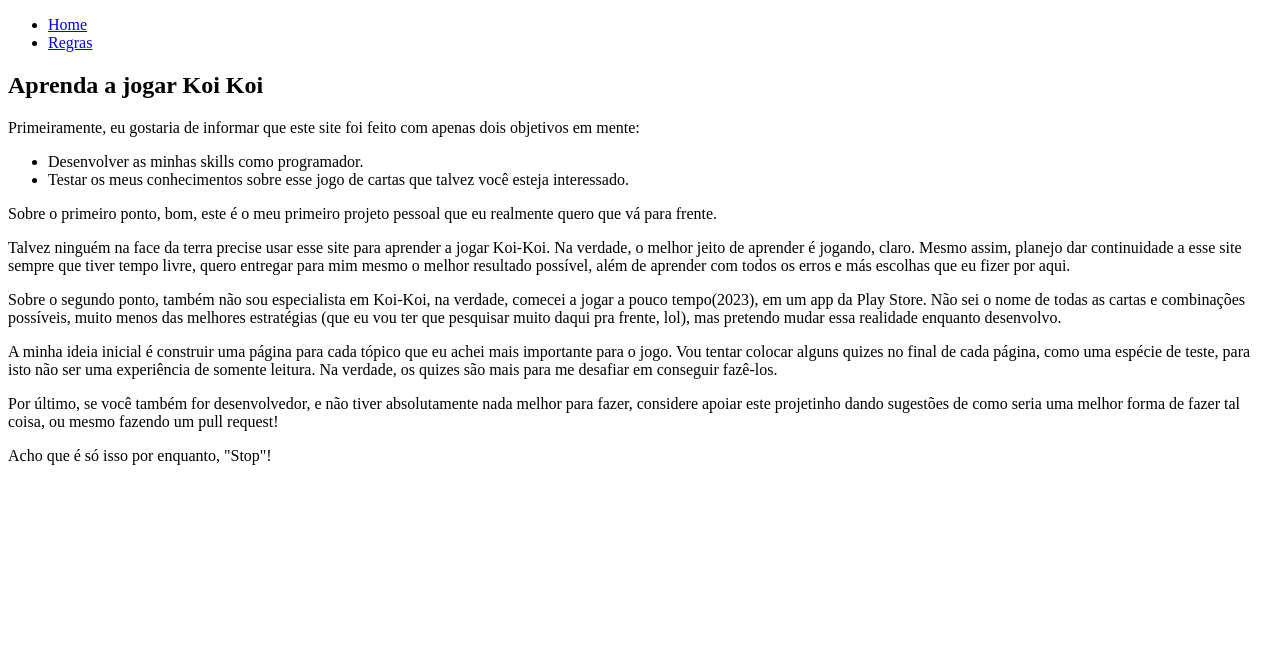
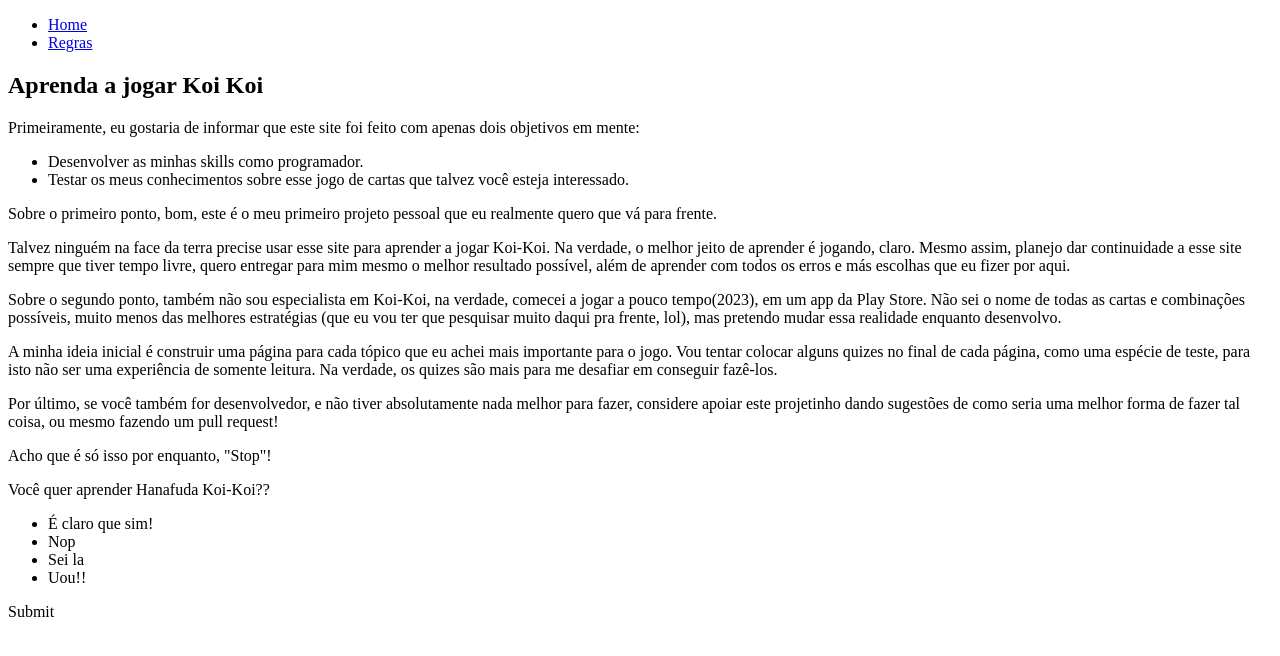
Before and after one commit to Davi-Morais/learn-koi-koi, a React (Vite) app: page / in a window 1280 px wide. Shown: the top 656 px of the page. Built offline with nearby package versions, Linux system fonts and the light colour scheme; the HTML template or start-up script is replaced by a standard one.

Commit message:
Criando novo componente Quiz

```diff
--- /dev/null
+++ b/src/componentes/Home/Home.json
@@ -0,0 +1,10 @@
+{
+    "pergunta": "Você quer aprender Hanafuda Koi-Koi??",
+    "opcoes": [
+        {"chave":1, "valor":"É claro que sim!"},
+        {"chave":2, "valor":"Nop"},
+        {"chave":3, "valor":"Sei la"},
+        {"chave":4, "valor":"Uou!!"}
+    ],
+    "respota": 2
+}
--- a/src/componentes/Home/index.tsx
+++ b/src/componentes/Home/index.tsx
@@ -1,6 +1,8 @@
+import Quiz from "../Quiz";
+
+import data from "./Home.json" //importar o arquivo json correspondente
 
 function Home () {
-
 
     return (
         <>
@@ -25,6 +27,9 @@ function Home () {
 
                 <p>Acho que é só isso por enquanto, "Stop"!</p>
             </article>
+
+            <Quiz quiz={data} />
+
         </>
     )
 }
--- /dev/null
+++ b/src/componentes/Quiz/index.tsx
@@ -0,0 +1,34 @@
+type opcao = {
+    chave: number,
+    valor: string
+}
+
+type typeQuiz = {
+    pergunta: string,
+    opcoes: Array<opcao>,
+    resposta: string,
+}
+
+function Quiz(props:any){
+
+    const quiz:typeQuiz = props.quiz;
+
+    const opcoes:Array<any> = []
+    quiz.opcoes.map(o => {
+        opcoes.push(<li key={o.chave}>{o.valor}</li>);
+    })
+
+    return(
+        <>
+            <section className="quiz">
+                <p className="pergunta">{quiz.pergunta}</p>
+                <ul className="opcoes">
+                    {opcoes}
+                </ul>
+                <div className="submit">Submit</div>
+            </section>
+        </>
+    )
+}
+
+export default Quiz
```
Also changed, not shown: src/componentes/Quiz/index.css (added).
